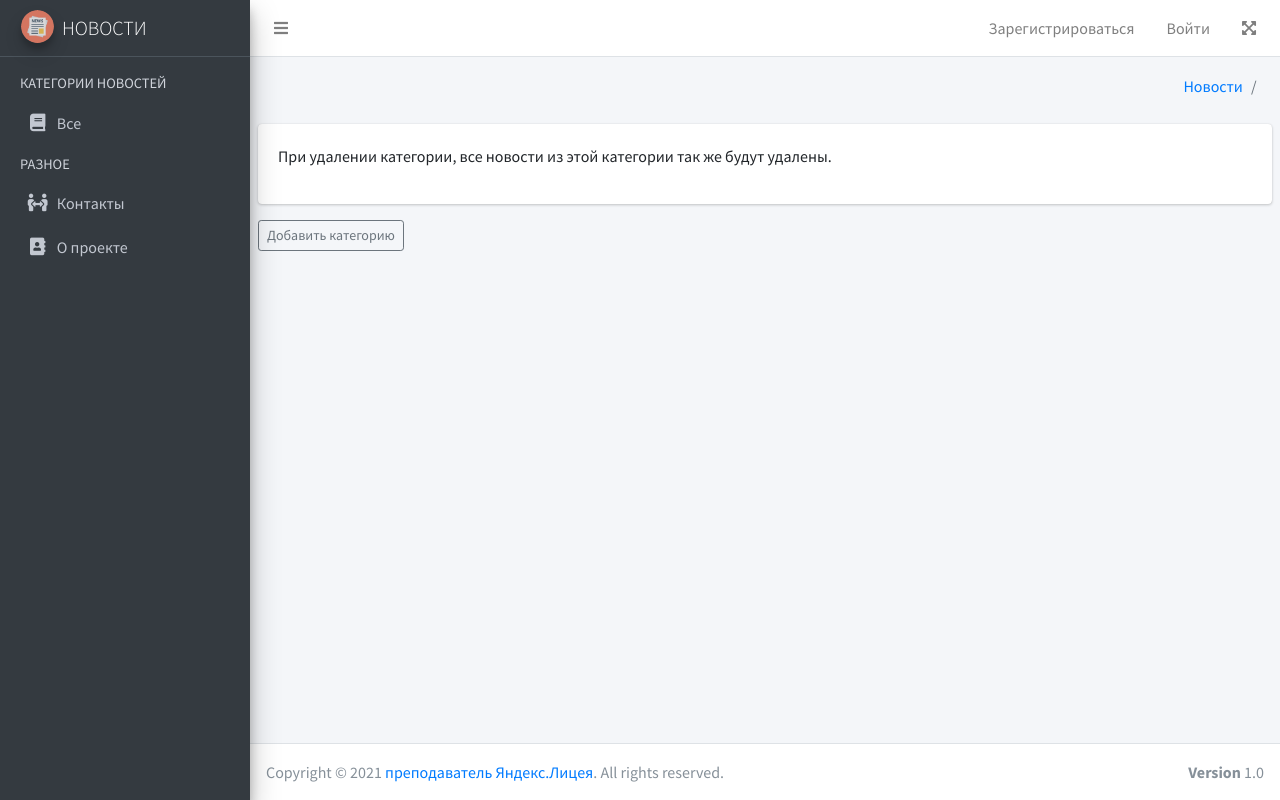
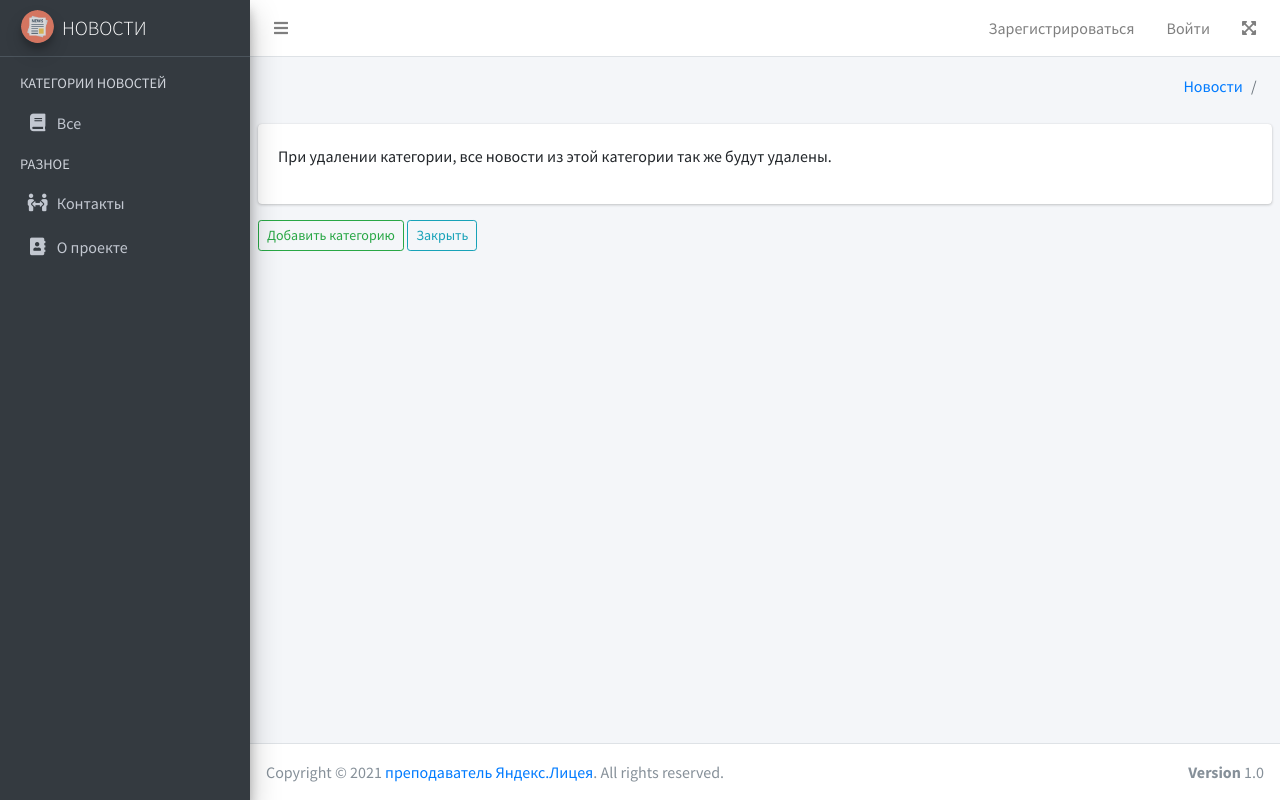
Before and after one commit to sersad/web-flask, a Flask app: template templates/categories.html in a window 1280 px wide. Run offline with Flask 2, Linux system fonts and the light colour scheme; the template is opened without the code that fills it, so the values that code supplies are empty; some libraries are stand-ins or nearby versions.

Commit message:
categories.html new style

```diff
--- a/templates/categories.html
+++ b/templates/categories.html
@@ -63,9 +63,7 @@
 <!-- end админ видит все -->
 {% endif %}
 
-<a href="category" class="btn btn-outline-secondary btn-sm">
-    Добавить категорию
-</a>
-
+<a href="../category" class="btn btn-outline-success btn-sm">Добавить категорию</a>
+<a href="../" class="btn btn-outline-info btn-sm">Закрыть</a>
 
 {% endblock %}
```
Also changed, not shown: db/base.db.
